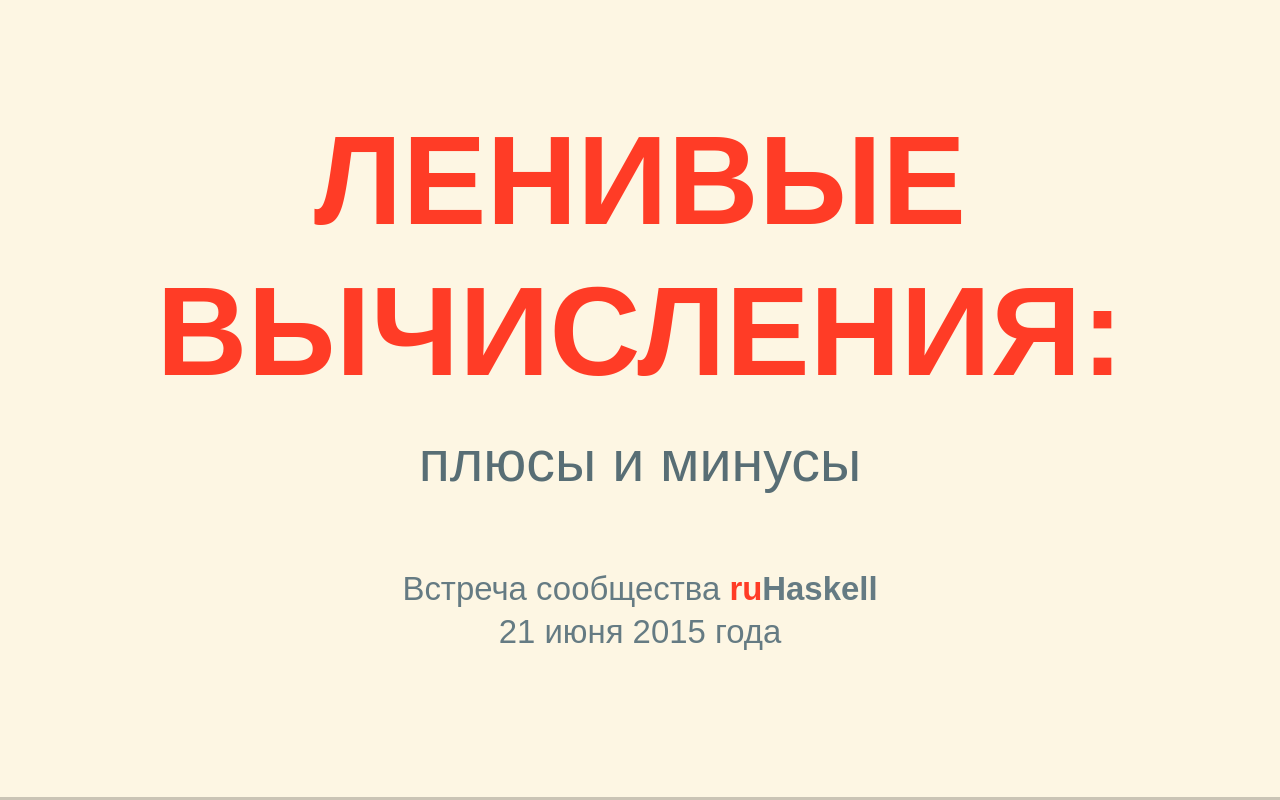
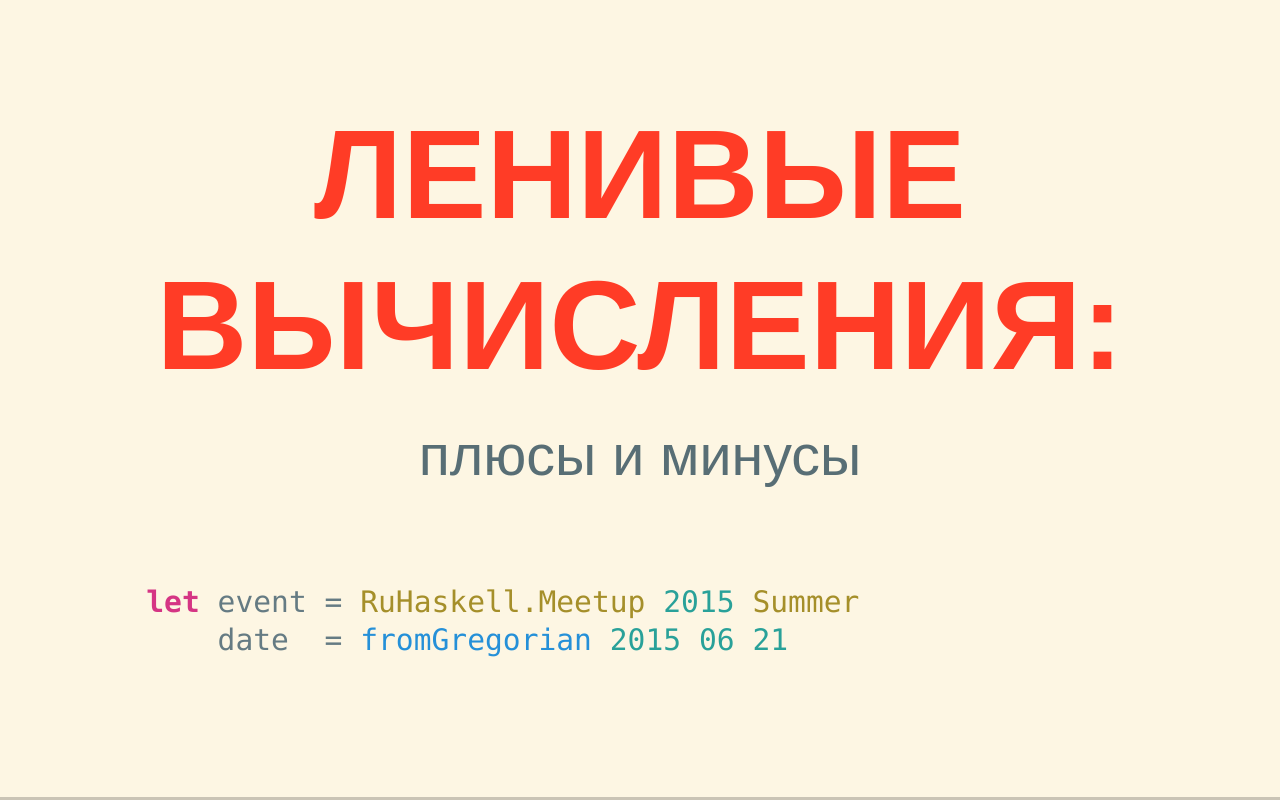
Before and after one commit to denisshevchenko/meetup2015lazy, a plain HTML site: page index.html in a window 1280 px wide. Drawn offline with Linux system fonts and the light colour scheme.

Commit message:
Дизайн, баги.

```diff
--- a/css/own.css
+++ b/css/own.css
@@ -19,8 +19,10 @@
 }
 
 .meetup-mark {
-    font-size: 32px !important;
-    padding-top: 50px !important;
+    font-family: 'Menlo', monospace !important;
+    text-align: left !important;
+    font-size: 80% !important;
+    padding-top: 70px !important;
 }
 
 .above-src-code-separator {
@@ -96,12 +98,20 @@
     /* padding-bottom: 30px !important; */
 }
 
-.src-code-number {
-    color: #2EB3BA !important;
+.src-code-keyword {
+    color: #d53584 !important;
 }
 
-.src-code-text {
-    color: #E1251C !important;
+.src-code-number {
+    color: #29a199 !important;
+}
+
+.src-code-type {
+    color: #a58f2a !important;
+}
+
+.src-code-function {
+    color: #2590d8 !important;
 }
 
 .my-site {
--- a/index.html
+++ b/index.html
@@ -46,8 +46,8 @@
                     <h1>Ленивые вычисления:</h1>
                     <h3>плюсы и минусы</h3>
                     <div class="meetup-mark">
-                        Встреча сообщества <strong><span style="color: #ff3c26;">ru</span>Haskell</strong><br/>
-                        21 июня 2015 года
+                        <strong><span class="src-code-keyword">let</span></strong> event = <span class="src-code-type">RuHaskell.Meetup</span> <span class="src-code-number">2015</span> <span class="src-code-type">Summer</span><br/>
+                        &nbsp;&nbsp;&nbsp;&nbsp;date&nbsp; = <span class="src-code-function">fromGregorian</span> <span class="src-code-number">2015</span> <span class="src-code-number">06</span> <span class="src-code-number">21</span>
                     </div>
                 </section>
 
@@ -233,7 +233,7 @@ main =
 
                 <section>
                     <h3><span class="lazy-color"><span class="small-thumbs"><i class="fa fa-bed"></i></span> № 2</span></h3>
-                    <div class="big-text">Спускаемся лишь настолько,</br>насколько это нужно</div>
+                    <div class="big-text">Спускаемся настолько,</br>насколько это нужно</div>
                 </section>
 
                 <section>
@@ -273,7 +273,7 @@ main = do
     putStrLn $ take 100 file
                     </code></pre>
                     <div class="under-src-code-separator"></div>
-                    <span class="big-text">Читаем только то, что нужно</span>
+                    <span class="big-text">Читаем лишь то, что нужно</span>
                 </section>
 
                 <section>
```
